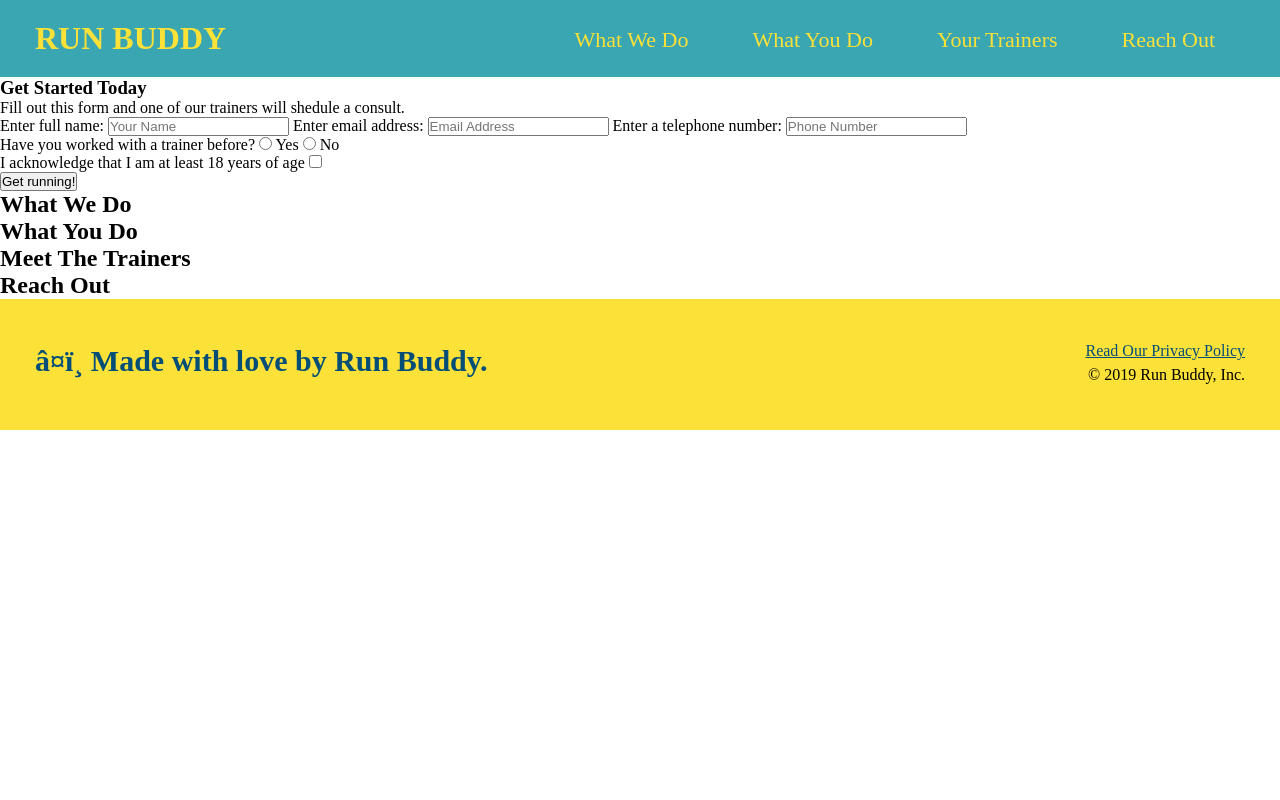
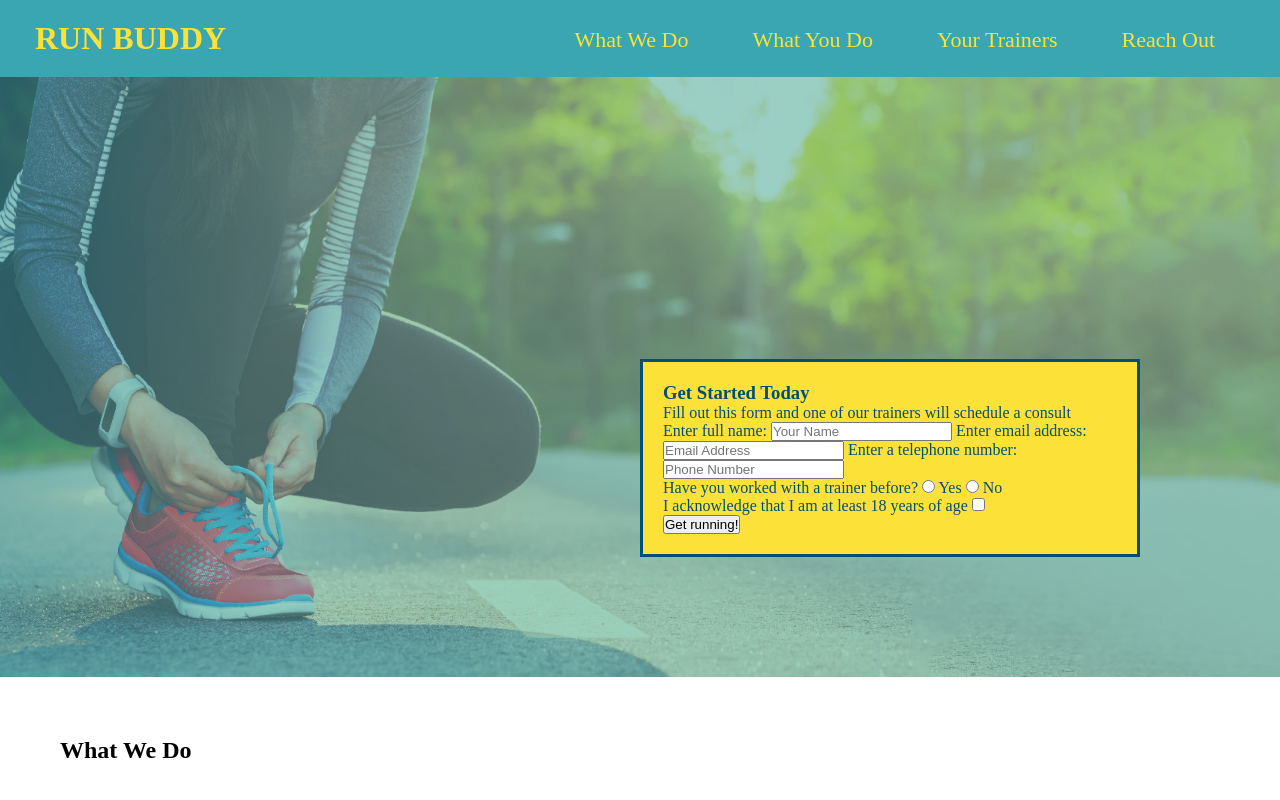
Before and after one commit to deivrs60/run-buddy, a plain HTML site: page index.html in a window 1280 px wide. Shown: the top 800 px of the page. Drawn offline with Linux system fonts and the light colour scheme.

Commit message:
Data Box Positioning

```diff
--- a/assets/css/style.css
+++ b/assets/css/style.css
@@ -65,3 +65,28 @@ footer div {
 footer a {
     color: #024e76;
 }
+
+section {
+    padding: 60px;
+}
+
+/* Hero Style Start */
+.hero {
+    background-image: url(../images/hero-bg.jpeg);
+    height: 600px;
+    background-size: cover;
+    background-position: center;
+    position: relative;
+}
+
+.hero-form {
+    border: 3px solid #024e76;
+    background-color: #fce138;
+    padding: 20px;
+    width: 500px;
+    color: #024e76;
+    position: absolute;
+    bottom: 120px;
+    right: 140px;
+}
+/* Hero Style End */
--- a/index.html
+++ b/index.html
@@ -37,10 +37,10 @@
     </header>
 
     <!-- hero/jumbotron -->
-    <section>
-        <div>
+    <section class="hero">
+        <div class="hero-form">
             <h3> Get Started Today</h3>
-            <p>Fill out this form and one of our trainers will shedule a consult.</p>
+            <p>Fill out this form and one of our trainers will schedule a consult</p>
         <!-- Add form element -->
             <form>
                 <label for="name">Enter full name:</label>
```
Also changed, not shown: assets/images/hero-bg.jpeg (added).
